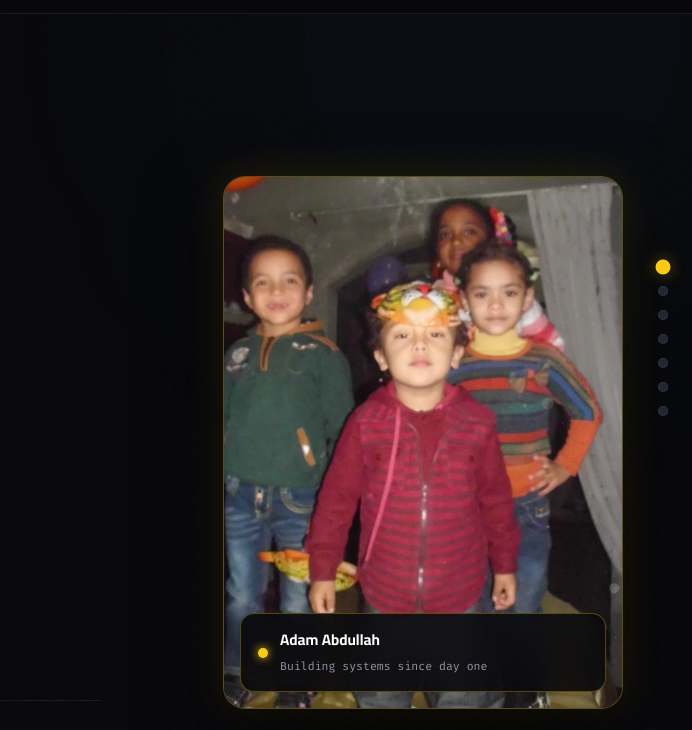
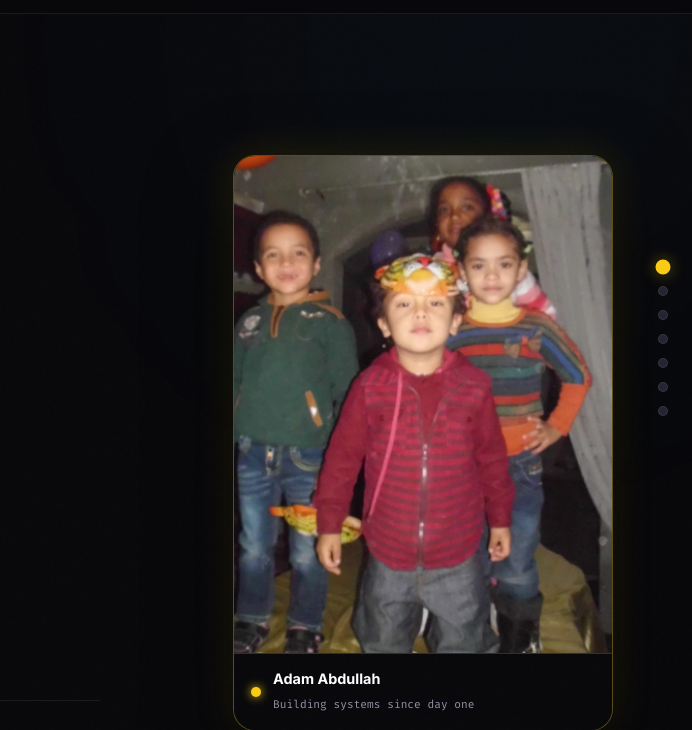
Before and after one commit to AdamAtrons5911/adam-portfolio, a website: page index.html in a window 1280 px wide. Shown: the part 61-791 px from the top of the page, 588-1280 px from the left. Drawn offline with Linux system fonts and the light colour scheme.

Commit message:
🖼️ Render Hero photo in full natural aspect ratio with equal proportional scaling

```diff
--- a/styles.css
+++ b/styles.css
@@ -430,10 +430,10 @@ img { display: block; max-width: 100%; }
   letter-spacing: 0.05em;
 }
 
-/* ─── CROPPED SYMMETRICAL LEADER PHOTO FRAME ─── */
+/* ─── NATURAL SYMMETRICAL HERO PHOTO FRAME ─── */
 .hero-leader-frame {
   width: 100%;
-  max-width: 400px;
+  max-width: 380px;
   position: relative;
   justify-self: center;
 }
@@ -446,6 +446,8 @@ img { display: block; max-width: 100%; }
   border: 1px solid rgba(250, 204, 21, 0.3);
   box-shadow: 0 30px 80px rgba(0,0,0,0.7), 0 0 40px rgba(250, 204, 21, 0.15);
   transition: transform 0.4s var(--spring), box-shadow 0.4s;
+  display: flex;
+  flex-direction: column;
 }
 .leader-image-card:hover {
   transform: translateY(-8px) scale(1.02);
@@ -455,37 +457,27 @@ img { display: block; max-width: 100%; }
 
 .leader-img-wrapper {
   width: 100%;
-  aspect-ratio: 3 / 4;
+  position: relative;
+  background: #0d0d12;
   overflow: hidden;
-  position: relative;
-  background: #111;
-  display: flex;
-  align-items: center;
-  justify-content: center;
 }
 
-/* Symmetrical center crop of Adam in red jacket */
+/* Full natural image scaling proportionally from all sides */
 .leader-img {
   width: 100%;
-  height: 100%;
-  object-fit: cover;
-  object-position: center center;
+  height: auto;
+  display: block;
+  object-fit: contain;
   transition: transform 0.6s var(--spring);
 }
 .leader-image-card:hover .leader-img {
-  transform: scale(1.04);
+  transform: scale(1.03);
 }
 
 .leader-card-badge {
-  position: absolute;
-  bottom: 16px;
-  left: 16px;
-  right: 16px;
   padding: 0.85rem 1.1rem;
-  background: rgba(9, 9, 12, 0.88);
-  backdrop-filter: blur(16px);
-  border: 1px solid rgba(250, 204, 21, 0.3);
-  border-radius: var(--radius-md);
+  background: rgba(9, 9, 12, 0.95);
+  border-top: 1px solid rgba(250, 204, 21, 0.2);
   display: flex;
   align-items: center;
   gap: 0.75rem;
@@ -499,13 +491,14 @@ img { display: block; max-width: 100%; }
 }
 .badge-text strong {
   display: block;
-  font-family: var(--font-arabic);
-  font-size: 0.95rem;
+  font-family: var(--font-sans);
+  font-size: 0.9rem;
+  font-weight: 700;
   color: #fff;
 }
 .badge-text small {
   font-family: var(--font-mono);
-  font-size: 0.72rem;
+  font-size: 0.7rem;
   color: var(--text-muted);
 }
 
```
